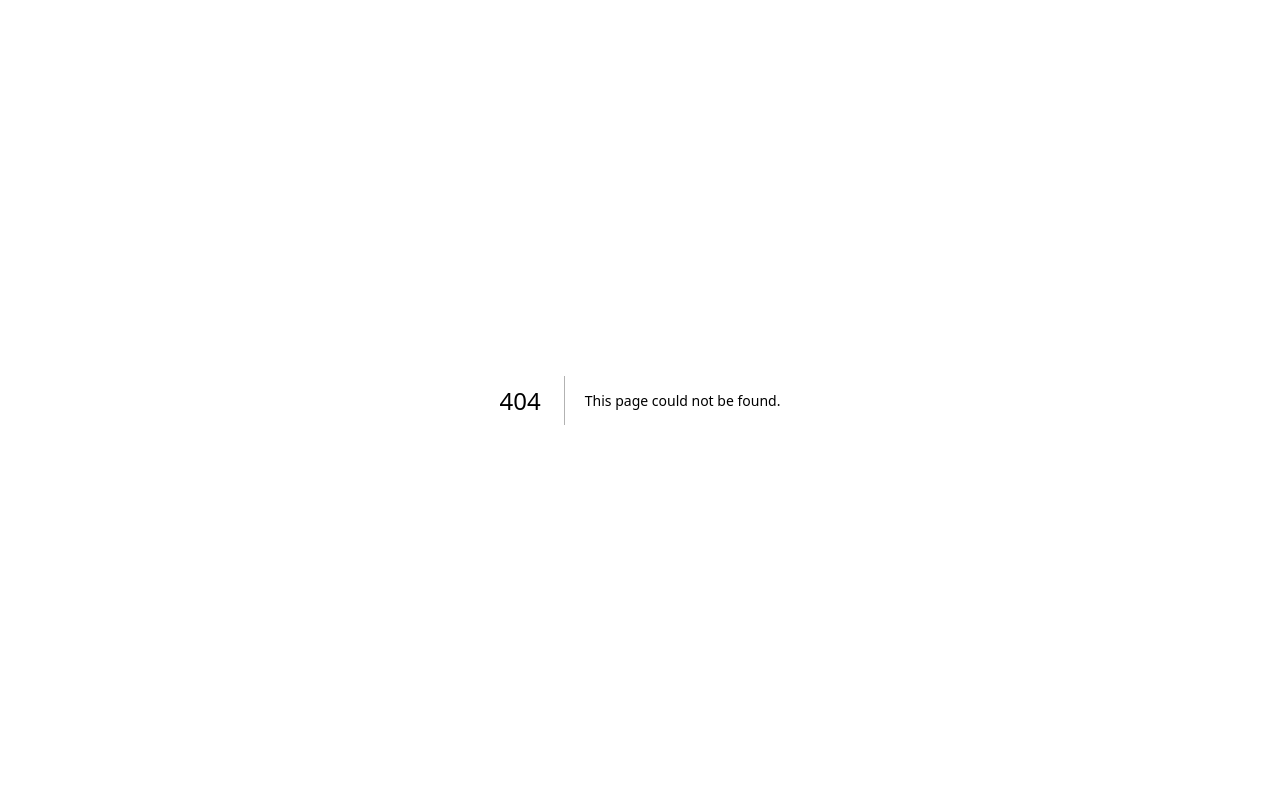
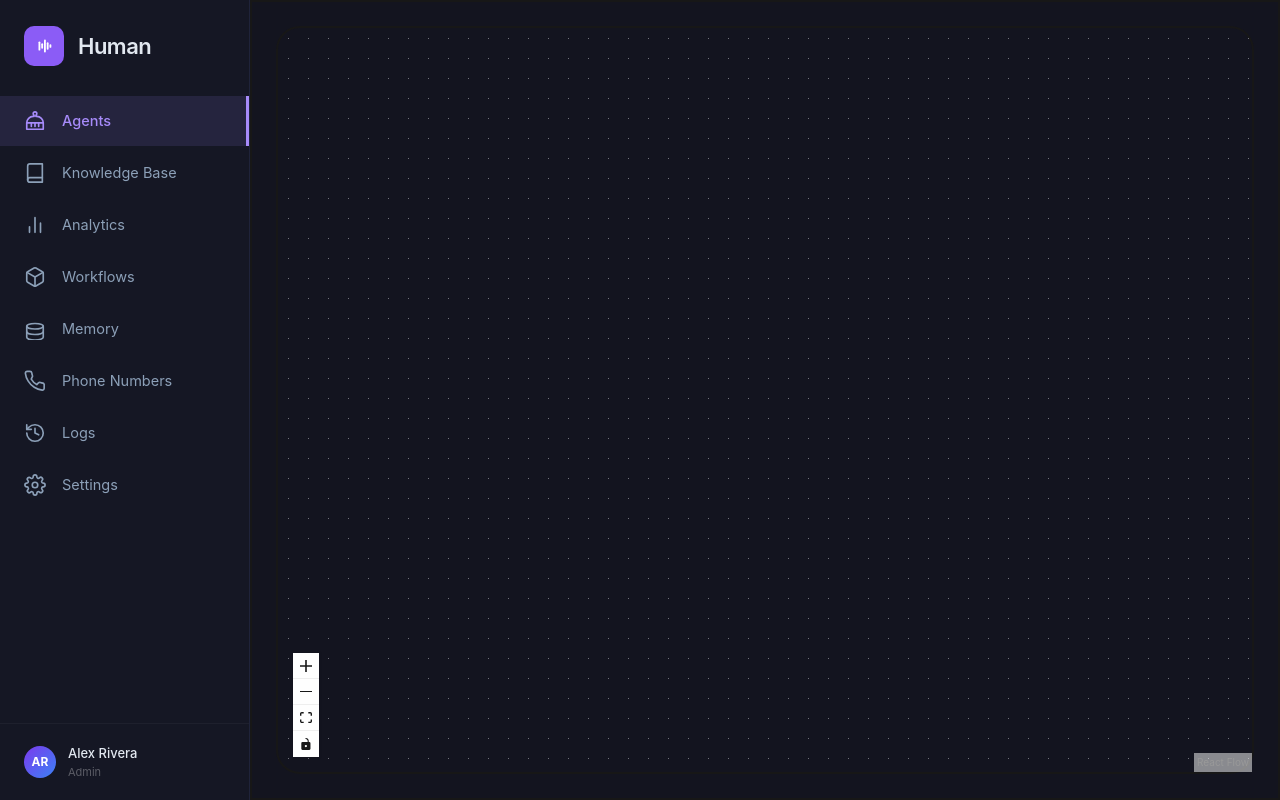
Before and after one commit to devangy/human-front, a Next.js app: page /dashboard/flow in a window 1280 px wide. Before the commit this address had no page. Built offline with nearby package versions, Linux system fonts and the light colour scheme.

Commit message:
flow addition

```diff
--- a/package.json
+++ b/package.json
@@ -9,6 +9,7 @@
     "lint": "eslint"
   },
   "dependencies": {
+    "@xyflow/react": "^12.11.0",
     "next": "16.2.6",
     "react": "19.2.4",
     "react-dom": "19.2.4"
--- /dev/null
+++ b/src/app/(dashboard)/dashboard/flow/page.tsx
@@ -0,0 +1,17 @@
+import { ReactFlow, Background, Controls } from "@xyflow/react";
+import "@xyflow/react/dist/style.css";
+
+export default function FlowPage() {
+    return (
+        <div className="flex flex-1 border-2 flex-col p-6">
+            <div className="flex flex-1 h-full gap-4 border-2 rounded-3xl">
+                <div className="flex-1">
+                    <ReactFlow>
+                        <Background />
+                        <Controls />
+                    </ReactFlow>
+                </div>
+            </div>
+        </div>
+    );
+}
```
Also changed, not shown: 1 other file (tests, documents, lock files or other folders).
